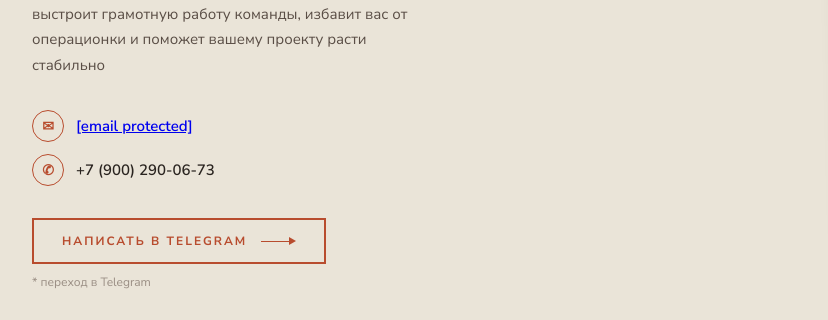
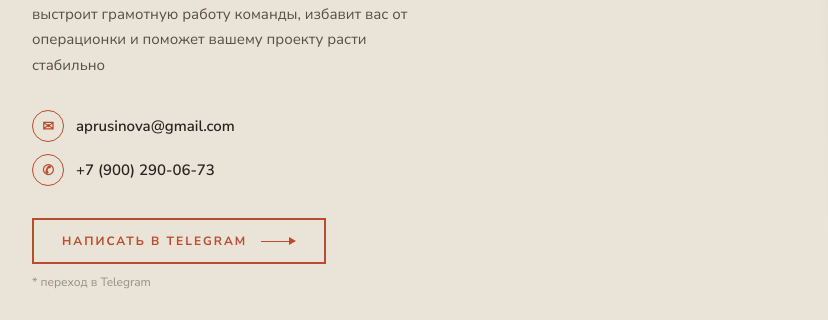
Before and after one commit to aprusinova/rusinova, a plain HTML site: page index.html in a window 1280 px wide. Shown: the part 4960-5280 px from the top of the page, 106-934 px from the left. Drawn offline with Linux system fonts and the light colour scheme.

Commit message:
Update index.html

```diff
--- a/index.html
+++ b/index.html
@@ -1040,7 +1040,7 @@
         <ul class="contacts-list">
           <li>
             <span class="icon">✉</span>
-            <a href="/cdn-cgi/l/email-protection" class="__cf_email__" data-cfemail="ed8c9d9f989e8483829b8cad8a808c8481c38e8280">[email&#160;protected]</a>
+            aprusinova@gmail.com
           </li>
           <li>
             <span class="icon">✆</span>
```
